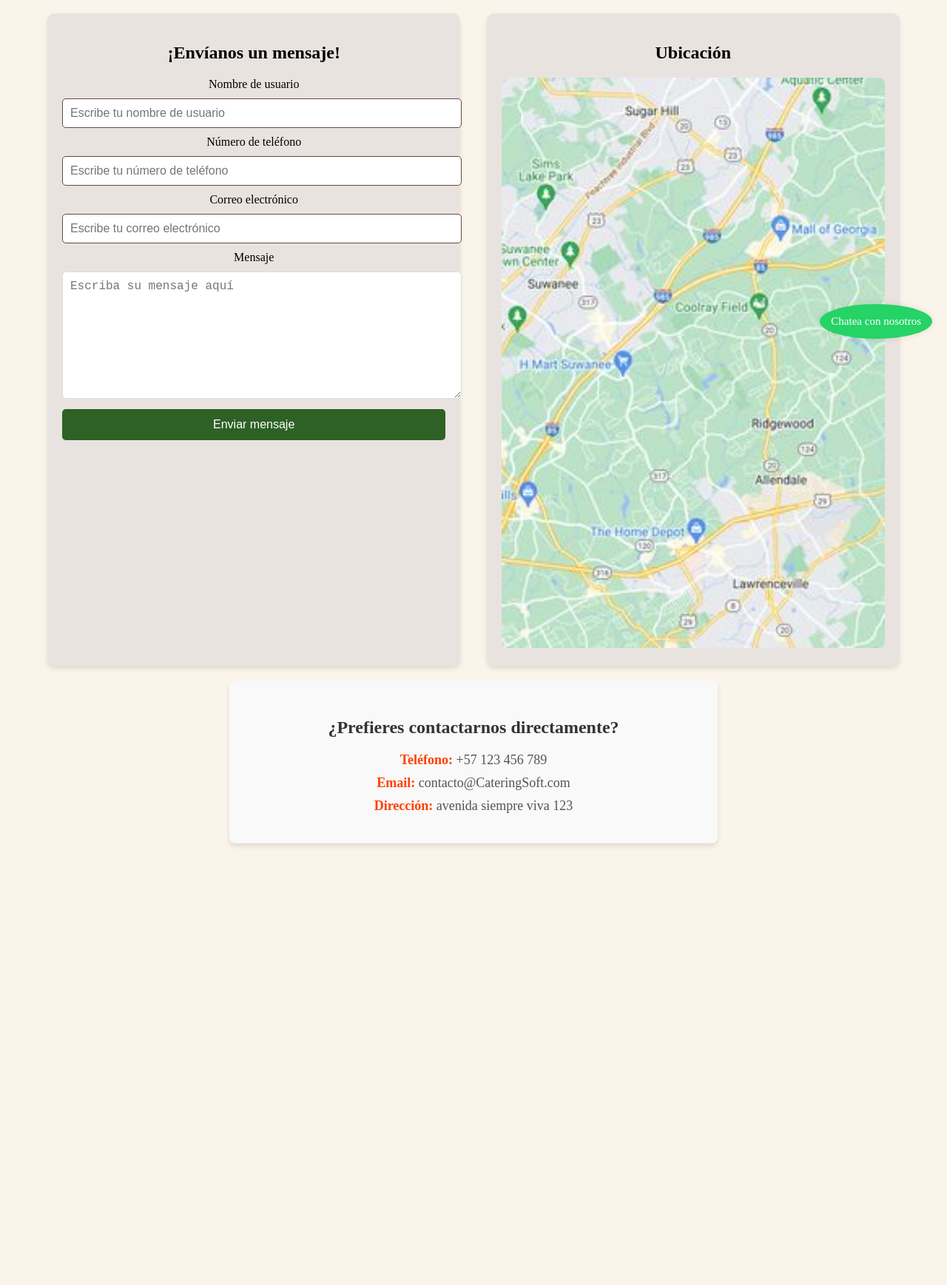
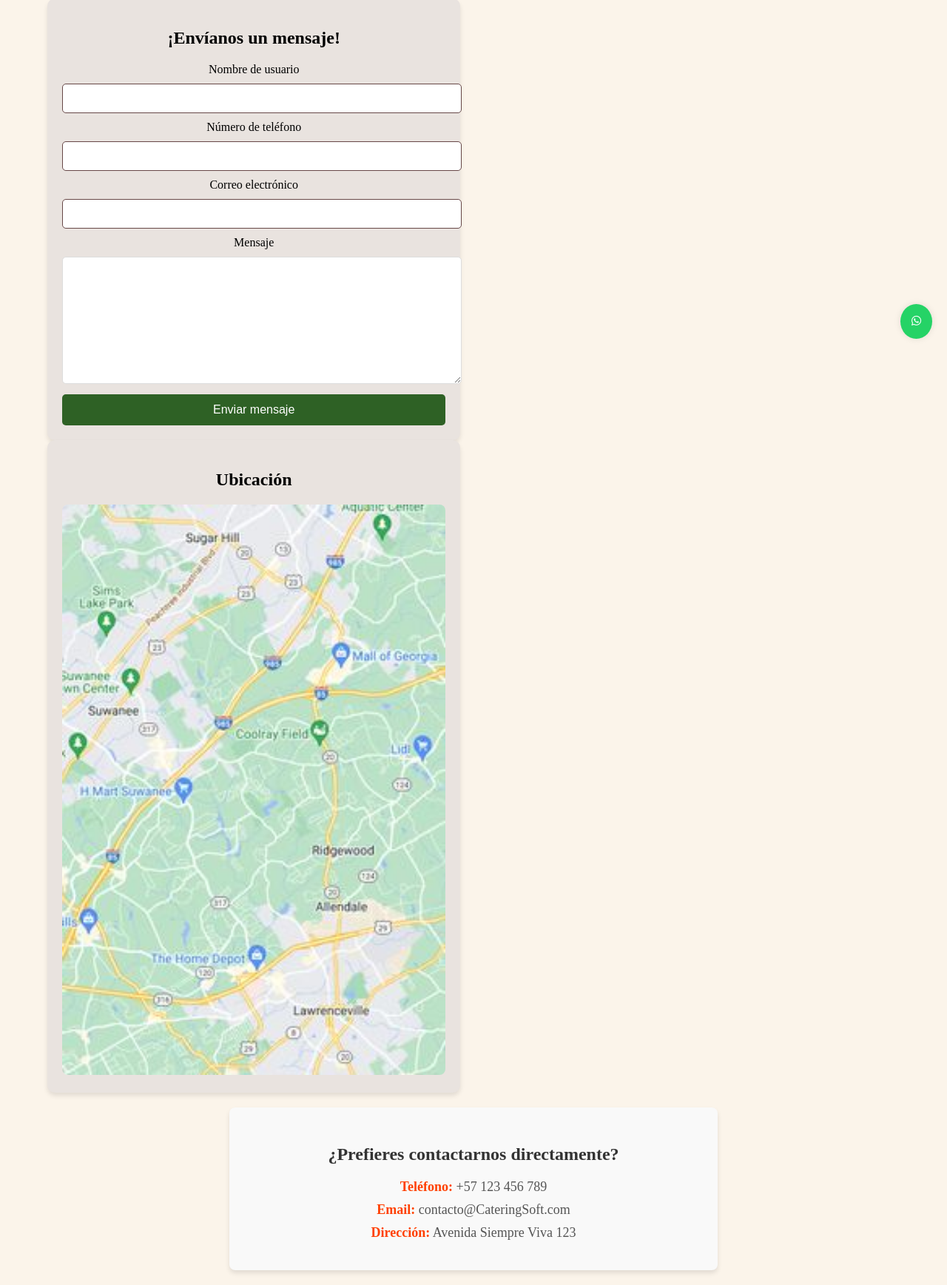
Before and after one commit to thjumi/CateringSoft, a plain HTML site: page Soporte/index.html in a window 1280 px wide. Shown: the part 322-2059 px from the top of the page at 74% size. Before the commit the page ends 1482 px from the top, so only its background shows below. Drawn offline with Linux system fonts and the light colour scheme.

Commit message:
Update index.html

```diff
--- a/Soporte/index.html
+++ b/Soporte/index.html
@@ -5,18 +5,22 @@
     <meta name="viewport" content="width=device-width, initial-scale=1.0">
     <link rel="stylesheet" href="style.css">
     <title>Soporte</title>
+    <link href="https://cdnjs.cloudflare.com/ajax/libs/font-awesome/6.0.0-beta3/css/all.min.css" rel="stylesheet">
 </head>
 <body>
     <header>
         <div class="menu">
             <div class="contenedor">
                 <p class="logo">CateringSoft</p>
-                <nav>
+                <div class="hamburguesa" id="hamburguesa">
+                    <i class="fas fa-bars"></i>
+                </div>
+                <nav id="nav-menu">
                     <ul class="lista-menu">
                         <li><a href="../home/index.html">Inicio</a></li>
                         <li><a href="../Nosotros/index.html">Sobre Nosotros</a></li>
                         <li><a href="../inicio-sesion/index.html">Iniciar sesión</a></li>
-                        <li><a href="../Registro/index.htm">Registro</a></li>
+                        <li><a href="../Registro/index.html">Registro</a></li>
                         <li><a href="../Servicios/index.html">Servicios</a></li>
                         <li><a href="../Soporte/index.html">Soporte y contacto</a></li>
                     </ul>
@@ -31,46 +35,59 @@
         </div>
     </header>
 
-    <div class="contenedor" id="contenido">
-        <section id="formulario">
+    <div class="contenedor tarjetas">
+        <section id="formulario" class="tarjeta">
             <h1>¡Envíanos un mensaje!</h1>
             <form method="post">
                 <div class="form-group">
                     <label for="username">Nombre de usuario</label>
-                    <input type="text" id="username" placeholder="Escribe tu nombre de usuario" required>
+                    <input type="text" id="username" required>
                 </div>
 
                 <div class="form-group">
                     <label for="phone">Número de teléfono</label>
-                    <input type="text" id="phone" placeholder="Escribe tu número de teléfono" required>
+                    <input type="text" id="phone" required>
                 </div>
 
                 <div class="form-group">
                     <label for="email">Correo electrónico</label>
-                    <input type="email" id="email" placeholder="Escribe tu correo electrónico" required>
+                    <input type="email" id="email" required>
                 </div>
 
                 <div class="form-group">
                     <label for="mensaje">Mensaje</label>
-                    <textarea id="mensaje" name="mensaje" placeholder="Escriba su mensaje aquí" required></textarea>
+                    <textarea id="mensaje" name="mensaje" required></textarea>
                 </div>
                 <button type="submit" class="button">Enviar mensaje</button>
             </form>
         </section>
 
-        <section id="mapa">
+        <section id="mapa" class="tarjeta">
             <h2>Ubicación</h2>
             <img src="../imagenes/soporte/mapa.jpg" alt="Mapa de ubicación" class="mapa-imagen">
         </section>
     </div>
+
     <section id="informacion-contacto">
         <h2>¿Prefieres contactarnos directamente?</h2>
-        <p><strong>Teléfono:</strong> +57 123 456 789</p>
-        <p><strong>Email:</strong> contacto@CateringSoft.com</p>
-        <p><strong>Dirección:</strong> avenida siempre viva 123</p>
+        <div class="info-contacto">
+            <p><strong>Teléfono:</strong> +57 123 456 789</p>
+            <p><strong>Email:</strong> contacto@CateringSoft.com</p>
+            <p><strong>Dirección:</strong> Avenida Siempre Viva 123</p>
+        </div>
     </section>
+
     <a href="https://wa.me/573058553638" class="whatsapp-btn" target="_blank">
-        <i class="fab fa-whatsapp"></i> Chatea con nosotros
+        <i class="fab fa-whatsapp"></i>
     </a>
+
+    <script>
+        const hamburguesa = document.getElementById('hamburguesa');
+        const menu = document.getElementById('nav-menu');
+
+        hamburguesa.addEventListener('click', () => {
+            menu.classList.toggle('active');
+        });
+    </script>
 </body>
 </html>
```
